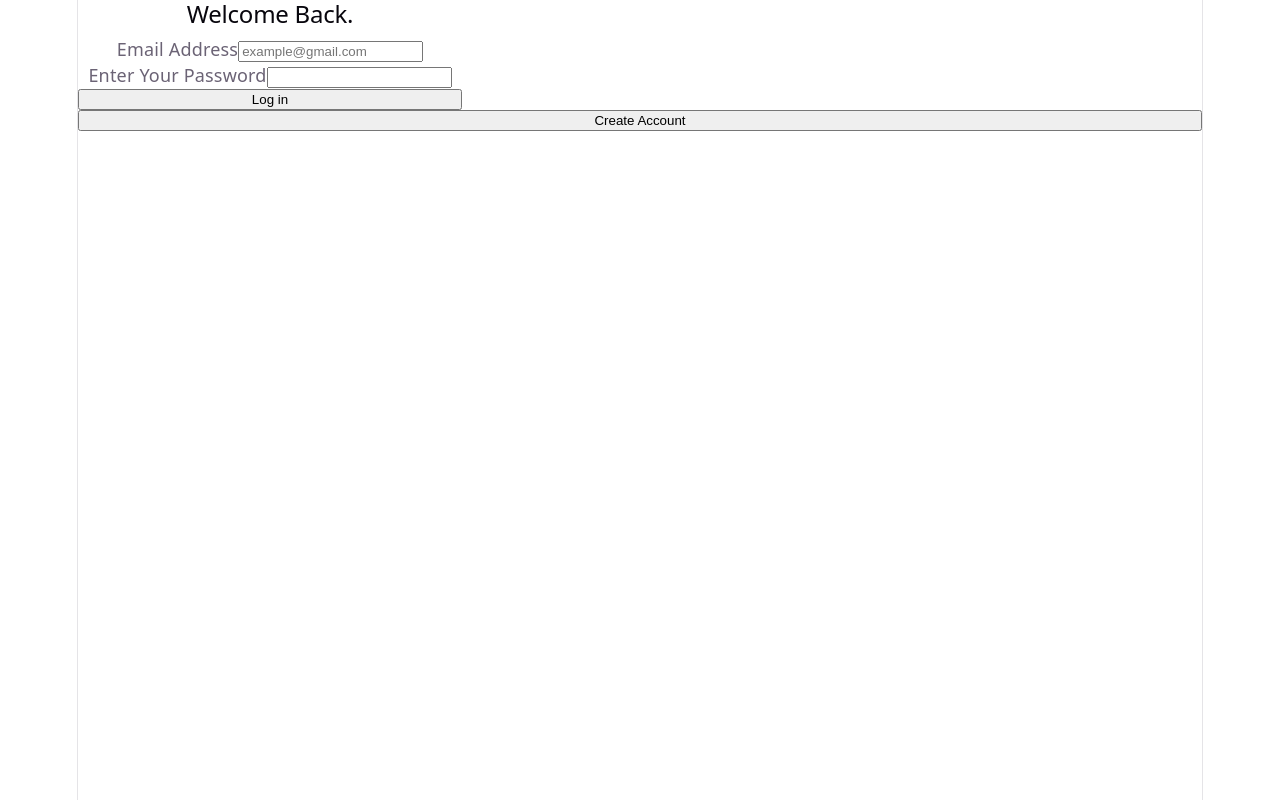
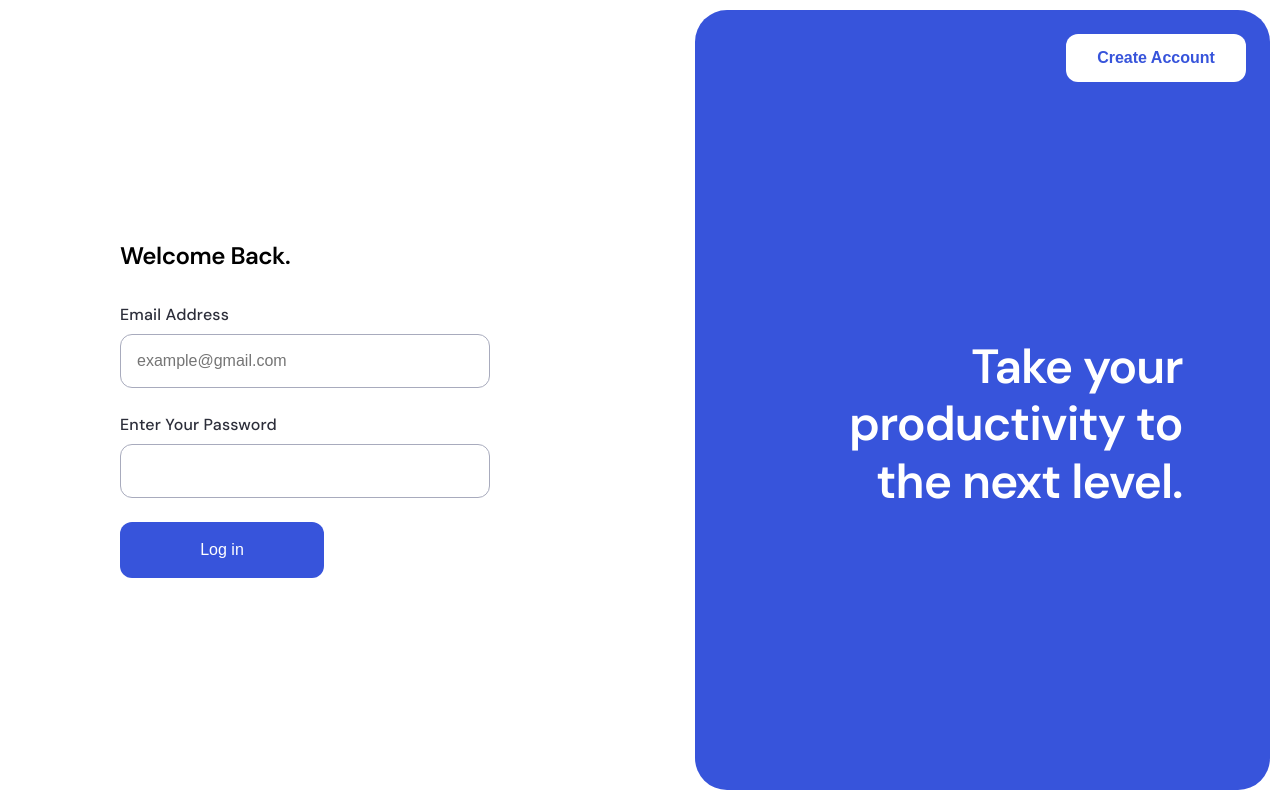
Before and after one commit to RybchynskyiDaniil/task-manager-frontend, a React (Vite) app: page /login in a window 1280 px wide. Built offline with nearby package versions, Linux system fonts and the light colour scheme.

Commit message:
styled login page

```diff
--- a/index.html
+++ b/index.html
@@ -3,6 +3,7 @@
   <head>
     <meta charset="UTF-8" />
     <link rel="icon" type="image/svg+xml" href="/favicon.svg" />
+    <link href="https://fonts.googleapis.com/css2?family=DM+Sans:wght@400;500;600&display=swap" rel="stylesheet">
     <meta name="viewport" content="width=device-width, initial-scale=1.0" />
     <title>task-manager-frontend</title>
   </head>
--- a/src/components/LoginForm/LoginForm.module.css
+++ b/src/components/LoginForm/LoginForm.module.css
@@ -1,5 +1,63 @@
 .form{
+font-family: 'DM Sans', sans-serif;
 display: flex;
 flex-direction: column;
 width: 384px;
+align-items: flex-start;
 }
+
+.container {
+display: flex;
+flex-direction: column;
+gap: 6px;
+margin-bottom: 24px;
+}
+
+.title {
+font-weight: 600;
+font-size: 24px;
+line-height: 1.16667;
+letter-spacing: -0.02em;
+color: #000;
+margin-bottom: 32px;
+}
+
+.label {
+font-weight: 450;
+font-size: 16px;
+color: #2c2e3a;
+align-self: flex-start;
+}
+
+.input {
+border: 0.70px solid #a8abbd;
+border-radius: 12px;
+padding-left: 16px;
+width: 350px;
+height: 50px;
+background: #fff;
+font-weight: 400;
+font-size: 16px;
+color: #16171d;
+transition: border-color 0.6s ease, box-shadow 0.2s ease;
+}
+
+.input:focus{
+outline: none;
+border: 2px solid #2746d8;
+border-radius: 12px;
+}
+
+
+.button {
+border-radius: 12px;
+padding: 19px 74px;
+width: 204px;
+height: 56px;
+font-weight: 500;
+font-size: 16px;
+text-align: center;
+color: #fff;
+background: #3754db;
+border: none;
+}
--- a/src/components/LoginForm/LoginForm.tsx
+++ b/src/components/LoginForm/LoginForm.tsx
@@ -14,7 +14,7 @@ export default function LoginForm({ onSubmit }: LoginFormProp) {
   return (
     <form action={handleSubmit} className={css.form}>
       <h2 className={css.title}>Welcome Back.</h2>
-      <div>
+      <div className={css.container}>
         <label className={css.label}>Email Address</label>
         <input
           className={css.input}
@@ -23,7 +23,7 @@ export default function LoginForm({ onSubmit }: LoginFormProp) {
           placeholder="example@gmail.com"
         />
       </div>
-      <div>
+      <div className={css.container}>
         <label className={css.label}>Enter Your Password</label>
         <input className={css.input} type="password" name="password" />
       </div>
--- a/src/components/pages/LoginPage/LoginPage.module.css
+++ b/src/components/pages/LoginPage/LoginPage.module.css
@@ -0,0 +1,63 @@
+.container {
+    display: flex;
+    min-height: 100vh;
+    width: 100%;
+}
+
+.leftPanel {
+    flex: 1;
+    display: flex;
+    justify-content: flex-start;
+    align-items: center;
+    background: #ffffff;
+    padding-left: 120px;
+}
+
+.rightWrapper {
+    flex: 1;
+    padding: 10px 10px 10px 0;
+}
+
+.rightPanel {
+    height: 100%;
+    border-radius: 32px;
+    display: flex;
+    flex-direction: column;
+    justify-content: space-between;
+    align-items: flex-end;
+    box-sizing: border-box;
+    background: #3754db;
+    padding: 24px;
+}
+
+.secondaryButton {
+    border: 1.70px solid rgba(255, 255, 255, 0.5);
+    border-radius: 12px;
+    width: 180px;
+    height: 48px;
+    background: #fff;
+    font-weight: 600;
+    font-size: 16px;
+    text-align: center;
+    color: #3754db;
+    cursor: pointer;
+}
+
+.rightCenter {
+    flex: 1;
+    display: flex;
+    align-items: center;
+    justify-content: center;
+    width: 100%;
+}
+
+.leftPanelTitle {
+    font-weight: 700;
+    font-size: 48px;
+    line-height: 1.2;
+    letter-spacing: -0.02em;
+    text-align: right;
+    color: #fff;
+    max-width: 400px;
+    margin: 0;
+}
--- a/src/components/pages/LoginPage/LoginPage.tsx
+++ b/src/components/pages/LoginPage/LoginPage.tsx
@@ -23,13 +23,27 @@ export default function LoginPage() {
   };
   return (
     <>
+      <div className={css.container}>
+        <div className={css.leftPanel}>
           <LoginForm onSubmit={handleLogin} />
+        </div>
+
+        <div className={css.rightWrapper}>
+          <div className={css.rightPanel}>
             <button
               className={css.secondaryButton}
               onClick={() => navigate("/register")}
             >
               Create Account
             </button>
+            <div className={css.rightCenter}>
+              <h2 className={css.leftPanelTitle}>
+                Take your productivity to the next level.
+              </h2>
+            </div>
+          </div>
+        </div>
+      </div>
       {isLoading && <p>Loading...</p>}
       {isError && <p>Invalid email or password</p>}
     </>
--- a/src/index.css
+++ b/src/index.css
@@ -11,8 +11,8 @@
   --shadow:
     rgba(0, 0, 0, 0.1) 0 10px 15px -3px, rgba(0, 0, 0, 0.05) 0 4px 6px -2px;
 
-  --sans: system-ui, 'Segoe UI', Roboto, sans-serif;
-  --heading: system-ui, 'Segoe UI', Roboto, sans-serif;
+  --sans: 'DM Sans', system-ui, Roboto, sans-serif;
+  --heading: 'DM Sans', system-ui, sans-serif;
   --mono: ui-monospace, Consolas, monospace;
 
   font: 18px/145% var(--sans);
@@ -51,11 +51,11 @@
 }
 
 #root {
-  width: 1126px;
+  width: 100%;
   max-width: 100%;
   margin: 0 auto;
   text-align: center;
-  border-inline: 1px solid var(--border);
+  /* border-inline: 1px solid var(--border); */
   min-height: 100svh;
   display: flex;
   flex-direction: column;
@@ -65,6 +65,7 @@
 
 body {
   margin: 0;
+  background: #fff;
 }
 
 h1,
@@ -87,7 +88,7 @@ h2 {
   font-size: 24px;
   line-height: 118%;
   letter-spacing: -0.24px;
-  margin: 0 0 8px;
+  /* margin: 0 0 8px; */
   @media (max-width: 1024px) {
     font-size: 20px;
   }
```
Also changed, not shown: 1 other file (tests, documents, lock files or other folders). Lines whose indentation alone changed are shown as unchanged.
